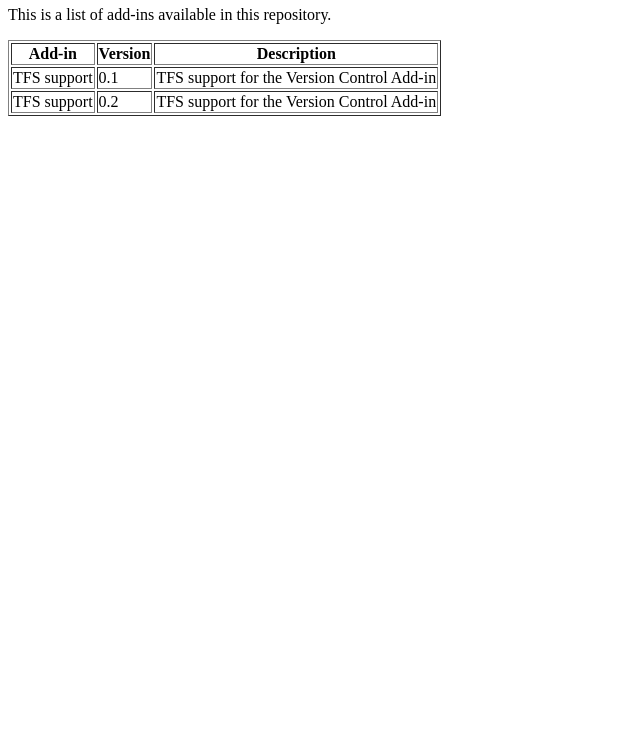
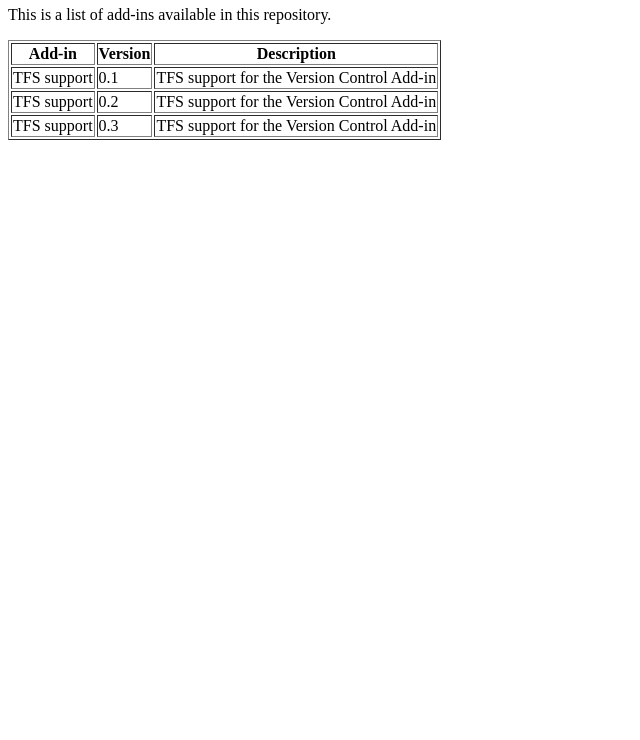
Before and after one commit to Indomitable/monodevelop-tfs-addin, a plain HTML site: page 4.1/index.html in a window 1280 px wide. Shown: the part 60-800 px from the top of the page, without its empty margins (0-640 px from the left). Drawn offline with Linux system fonts and the light colour scheme.

Commit message:
1. Add Version 0.3

```diff
--- a/4.1/index.html
+++ b/4.1/index.html
@@ -4,5 +4,6 @@
 <table border=1><thead><tr><th>Add-in</th><th>Version</th><th>Description</th></tr></thead>
 <tr><td>TFS support</td><td>0.1</td><td>TFS support for the Version Control Add-in</td></tr>
 <tr><td>TFS support</td><td>0.2</td><td>TFS support for the Version Control Add-in</td></tr>
+<tr><td>TFS support</td><td>0.3</td><td>TFS support for the Version Control Add-in</td></tr>
 </table>
 </body></html>
```
Also changed, not shown: 3 other files.
